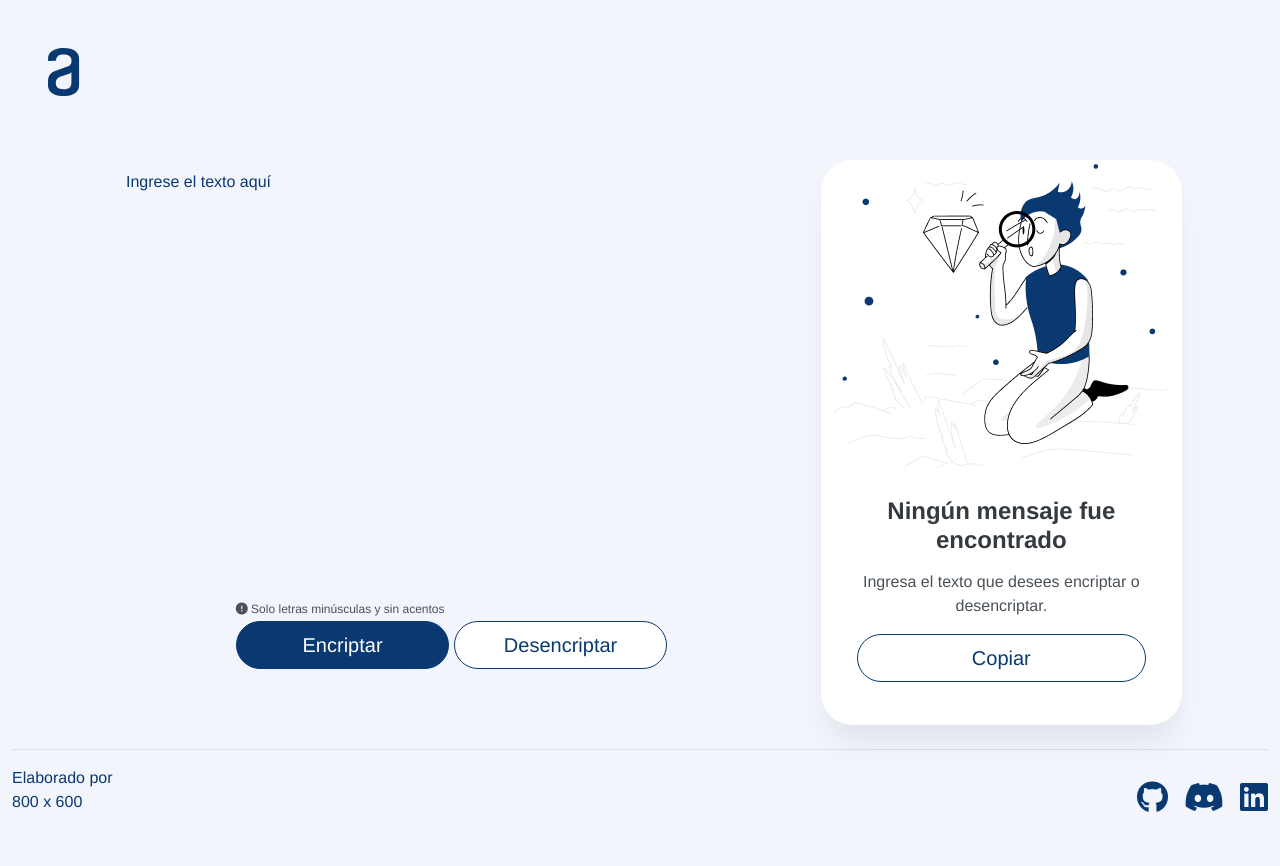
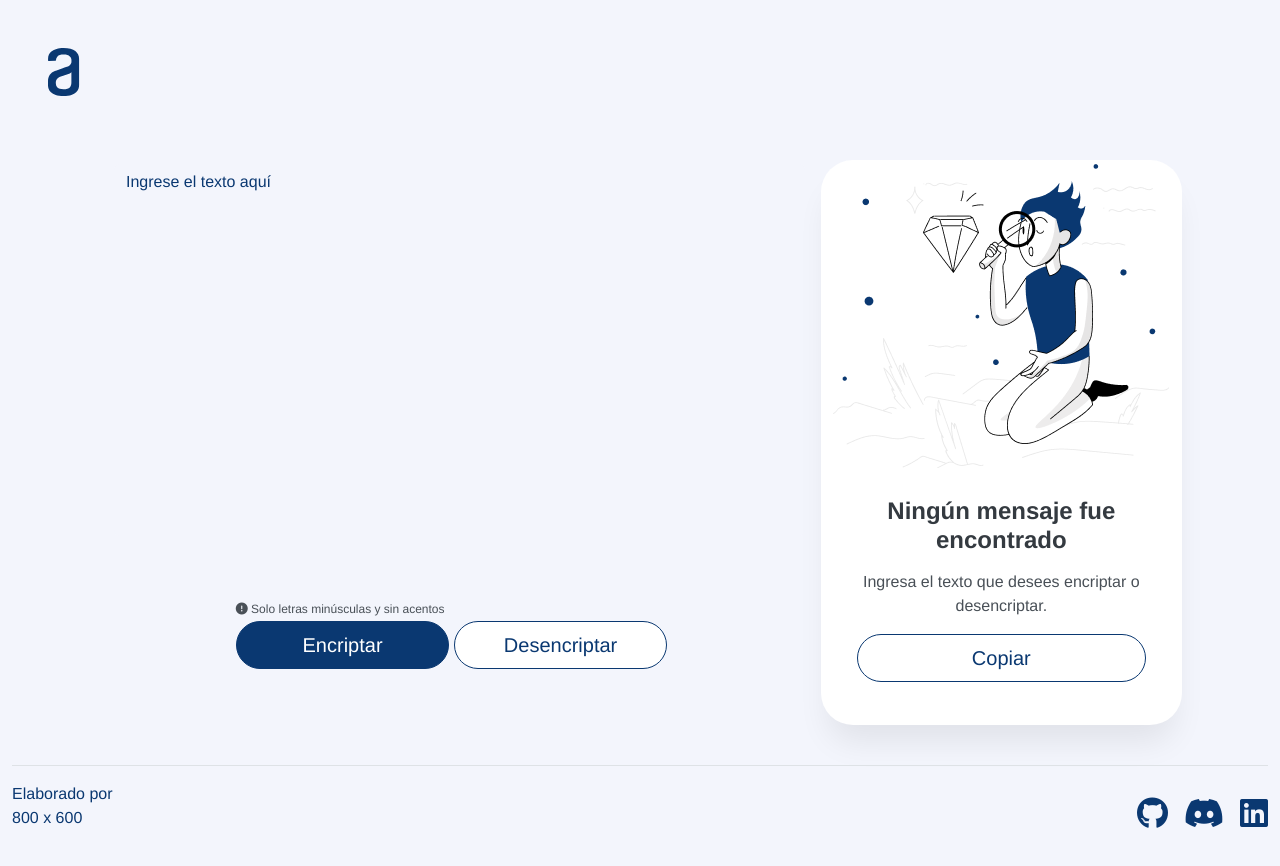
Before and after one commit to axel-23/challengeone, a plain HTML site: page index.html in a window 1280 px wide. Drawn offline with nearby package versions, Linux system fonts and the light colour scheme.

Commit message:
Update index.html footer

```diff
--- a/index.html
+++ b/index.html
@@ -75,7 +75,7 @@
       </div>
     </div>
 
-    <div class="container-fluid mb-1">
+    <div class="container-fluid position-absolute mb-1">
       <footer
         class="d-flex flex-wrap justify-content-between align-items-center py-3 my-4 border-top"
       >
```
